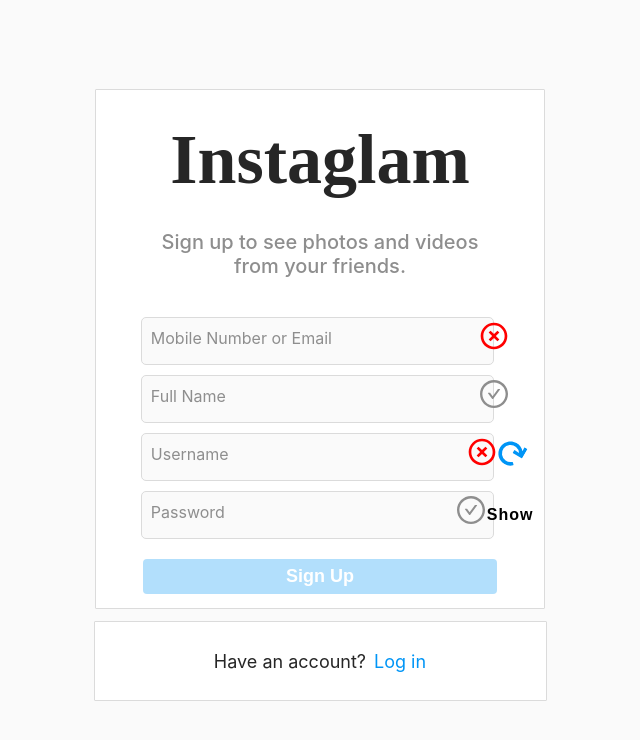
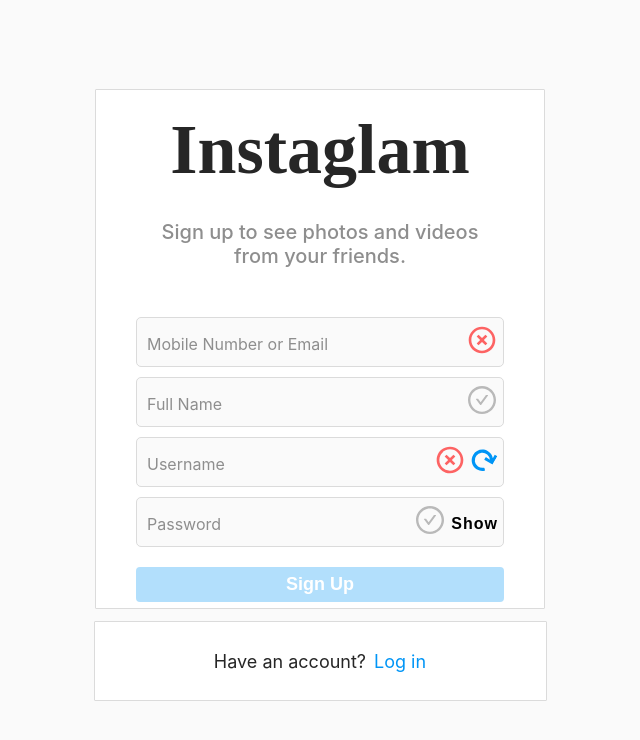
Before and after one commit to nahshov/Instaglam, a React (Create React App) app in the folder client/: page /accounts/emailsignup in a window 1280 px wide. Shown: the top 740 px of the page, without its empty margins (320-960 px from the left). Built offline with nearby package versions, Linux system fonts and the light colour scheme.

Commit message:
working on auth

```diff
--- a/client/src/components/Button/Button.module.scss
+++ b/client/src/components/Button/Button.module.scss
@@ -1,4 +1,5 @@
 @import '../../styles/color-palette.scss';
+@import '../../styles/mixins.scss';
 
 .authBtnDiv {
   display: flex;
@@ -11,11 +12,15 @@
     border: none;
     border-radius: 4px;
     color: $color-white;
-    width: 79%;
+    width: 100%;
     height: 35px;
     outline: none;
     font-size: 18px;
     font-weight: bold;
+
+    @include respond(phone) {
+      font-size: 15px;
+    }
   }
 
   button:enabled {
@@ -23,13 +28,17 @@
     border: none;
     border-radius: 4px;
     color: $color-white;
-    width: 79%;
+    width: 100%;
     height: 35px;
     cursor: pointer;
     outline: none;
     font-size: 18px;
     font-weight: bold;
 
+    @include respond(phone) {
+      font-size: 15px;
+    }
+
     &:active {
       background-color: $primary-light;
     }
--- a/client/src/components/Forms/AuthForm/AuthForm.module.scss
+++ b/client/src/components/Forms/AuthForm/AuthForm.module.scss
@@ -7,6 +7,11 @@
   width: 100%;
   height: 100%;
   overflow: hidden;
+  position: relative;
+
+  @include respond(phone) {
+    background-color: $primary-background;
+  }
 
   .authDiv {
     @include flexColumn;
@@ -18,10 +23,21 @@
     overflow: hidden;
     background-color: $color-white;
 
+    @include respond(phone) {
+      border: none;
+      height: 100%;
+    }
+
     .authForm {
       @include flexColumn;
       width: 100%;
-      position: relative;
+      padding-left: 40px;
+      padding-right: 40px;
+
+      @include respond(phone) {
+        padding-left: 30px;
+        padding-right: 30px;
+      }
     }
   }
 }
--- a/client/src/components/Forms/AuthForm/AuthHeader/AuthHeader.module.scss
+++ b/client/src/components/Forms/AuthForm/AuthHeader/AuthHeader.module.scss
@@ -6,13 +6,26 @@
   width: 100%;
   height: 40%;
   margin-top: 20px;
-  padding-top: 10px;
   text-align: center;
   overflow: hidden;
+
+  @include respond(phone) {
+    margin-bottom: 10px;
+    padding-right: 20px;
+    padding-left: 20px;
+    height: 27%;
+    overflow: hidden;
+  }
+
   .title {
     font-family: Brush Script MT, Brush Script Std, cursive;
     font-size: 70px;
     margin-bottom: 30px;
+
+    @include respond(phone) {
+      font-size: 50px;
+      margin-bottom: 15px;
+    }
   }
 
   .h2 {
@@ -21,5 +34,9 @@
     margin-left: 50px;
     font-size: 20px;
     font-weight: 500;
+
+    @include respond(phone) {
+      font-size: 17px;
+    }
   }
 }
--- a/client/src/components/Forms/AuthForm/AuthSwitch/AuthSwitch.module.scss
+++ b/client/src/components/Forms/AuthForm/AuthSwitch/AuthSwitch.module.scss
@@ -14,9 +14,18 @@
   border-radius: 1px;
   margin-top: 12px;
 
+  @include respond(phone) {
+    border: none;
+    margin: 0;
+  }
+
   .paragraph {
     font-size: 18px;
     text-align: center;
+
+    @include respond(phone) {
+      font-size: 15px;
+    }
     span {
       margin-right: 5px;
     }
--- a/client/src/components/Forms/AuthForm/SignUpForm/SignUpForm.js
+++ b/client/src/components/Forms/AuthForm/SignUpForm/SignUpForm.js
@@ -21,7 +21,6 @@ const SignUpForm = ({ hasAccount, setHasAccount, showPass, setShowPass }) => {
   };
 
   const checkDisabled = () => {
-    console.log('checkDisabled');
     const result = Object.values(signUpForm).filter((value) => {
       return value !== '';
     });
@@ -45,12 +44,14 @@ const SignUpForm = ({ hasAccount, setHasAccount, showPass, setShowPass }) => {
             text={'Mobile Number or Email'}
             name={'phoneOrEmail'}
             onChange={handleChange}
+            withButton={false}
             icon={<ErrorIcon />}
           />
           <InputField
             text={'Full Name'}
             name={'fullName'}
             onChange={handleChange}
+            withButton={false}
             icon={<CheckIcon />}
           />
           <InputField
@@ -58,6 +59,7 @@ const SignUpForm = ({ hasAccount, setHasAccount, showPass, setShowPass }) => {
             name={'userName'}
             onChange={handleChange}
             content={<RefreshIcon />}
+            withButton={true}
             icon={<ErrorIcon />}
           />
           <InputField
@@ -67,6 +69,7 @@ const SignUpForm = ({ hasAccount, setHasAccount, showPass, setShowPass }) => {
             onChange={handleChange}
             onClick={() => setShowPass(!showPass)}
             content={buttonText}
+            withButton={true}
             icon={<CheckIcon />}
           />
           <Button text={'Sign Up'} disabled={checkDisabled()} />
--- a/client/src/components/Icons/RefreshIcon/RefreshIcon.module.scss
+++ b/client/src/components/Icons/RefreshIcon/RefreshIcon.module.scss
@@ -1,9 +1,15 @@
 @import '../../../styles/color-palette.scss';
+@import '../../../styles/mixins.scss';
 
 .refreshIcon {
   color: $primary-color;
   transform: rotate(30deg);
-  font-size: 25px;
+  font-size: 27px;
+  padding-right: 5px;
+
+  @include respond(phone) {
+    font-size: 25px;
+  }
 
   &:active {
     color: $secondary-text-color;
--- a/client/src/components/InputField/InputField.js
+++ b/client/src/components/InputField/InputField.js
@@ -1,7 +1,16 @@
 import React from 'react';
 import styles from 'components/InputField/InputField.module.scss';
 
-const InputField = ({ text, type, name, onChange, onClick, icon, content }) => (
+const InputField = ({
+  text,
+  type,
+  name,
+  onChange,
+  onClick,
+  icon,
+  content,
+  withButton
+}) => (
   <div className={styles.fieldDiv}>
     <label className={styles.label}>
       <input type={type} name={name} onChange={onChange} required />
@@ -11,11 +20,13 @@ const InputField = ({ text, type, name, onChange, onClick, icon, content }) => (
       <div className={styles.iconDiv}>
         <span>{icon}</span>
       </div>
-      <div className={styles.showPassDiv}>
-        <button type="button" onClick={onClick}>
-          {content}
-        </button>
-      </div>
+      {withButton && (
+        <div className={styles.buttonDiv}>
+          <button type="button" onClick={onClick}>
+            {content}
+          </button>
+        </div>
+      )}
     </div>
   </div>
 );
--- a/client/src/components/InputField/InputField.module.scss
+++ b/client/src/components/InputField/InputField.module.scss
@@ -1,10 +1,28 @@
 @import '../../styles/color-palette.scss';
 @import '../../styles/mixins.scss';
 .fieldDiv {
-  width: 80%;
+  width: 100%;
+  min-height: 50px;
   margin-bottom: 10px;
   border-radius: 3px;
   display: flex;
+  align-items: center;
+  border: 1px solid #dbdbdb;
+  border-radius: 5px;
+  background-color: #fafafa;
+
+  &:focus-within {
+    border: 1px solid $secondary-border-color;
+    border-radius: 5px;
+
+    div {
+      display: none;
+    }
+
+    @include respond(phone) {
+      height: 20px;
+    }
+  }
 
   .label {
     display: flex;
@@ -19,6 +37,11 @@
       padding-left: 10px;
       transition: all 0.2s ease-in-out;
       text-align: center;
+      cursor: text;
+
+      @include respond(phone) {
+        font-size: 14px;
+      }
     }
 
     input {
@@ -28,14 +51,8 @@
       width: 100%;
       outline: none;
       font-size: 20px;
-      border: 1px solid $primary-border-color;
-      border-radius: 5px;
+      border: none;
       background-color: $primary-background;
-
-      &:focus {
-        border: 1px solid $secondary-border-color;
-        border-radius: 5px;
-      }
 
       &:valid {
         padding-left: 8px;
@@ -56,23 +73,36 @@
         letter-spacing: 1px;
         line-height: 25px;
         transition: all 0.1s ease-in-out;
+
+        @include respond(phone) {
+          font-size: 10px;
+        }
       }
     }
   }
   .insideInputDiv {
-    @include flexCenter;
-    padding-bottom: 5px;
+    display: flex;
+    justify-content: flex-end;
     padding-right: 5px;
     padding-top: 3px;
     width: 100%;
-    max-width: 0px;
+    max-width: 50px;
 
     .iconDiv {
       font-size: 32px;
+
+      @include respond(phone) {
+        font-size: 28px;
+      }
+
+      span {
+        opacity: 0.6;
+      }
     }
 
-    .showPassDiv {
+    .buttonDiv {
       @include flexCenter;
+      padding-left: 5px;
 
       button {
         background: none;
@@ -82,10 +112,13 @@
         outline: none;
         cursor: pointer;
         letter-spacing: 1px;
-        line-height: 23px;
 
         &:active {
           color: $secondary-text-color;
+        }
+
+        @include respond(phone) {
+          font-size: 14px;
         }
       }
     }
```
